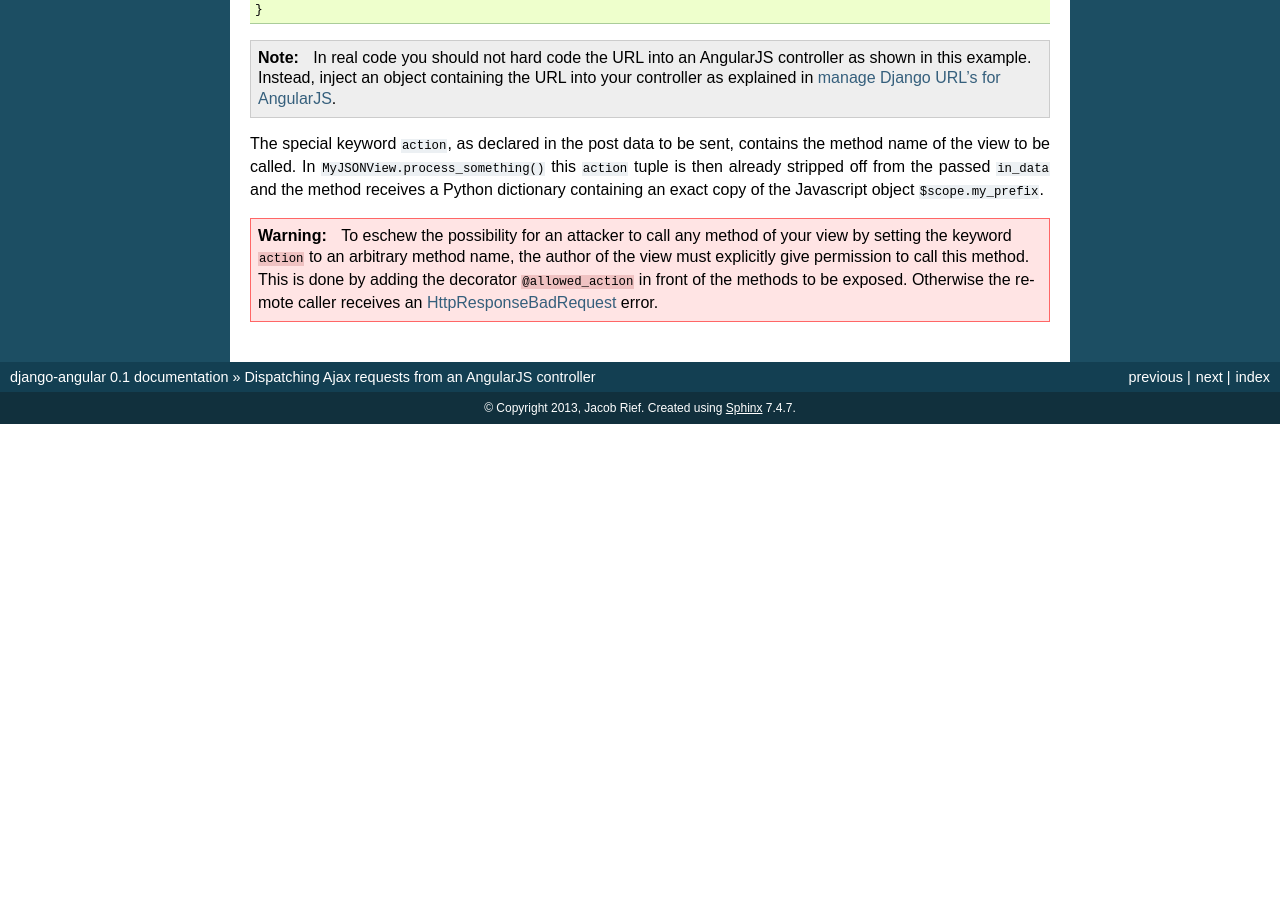
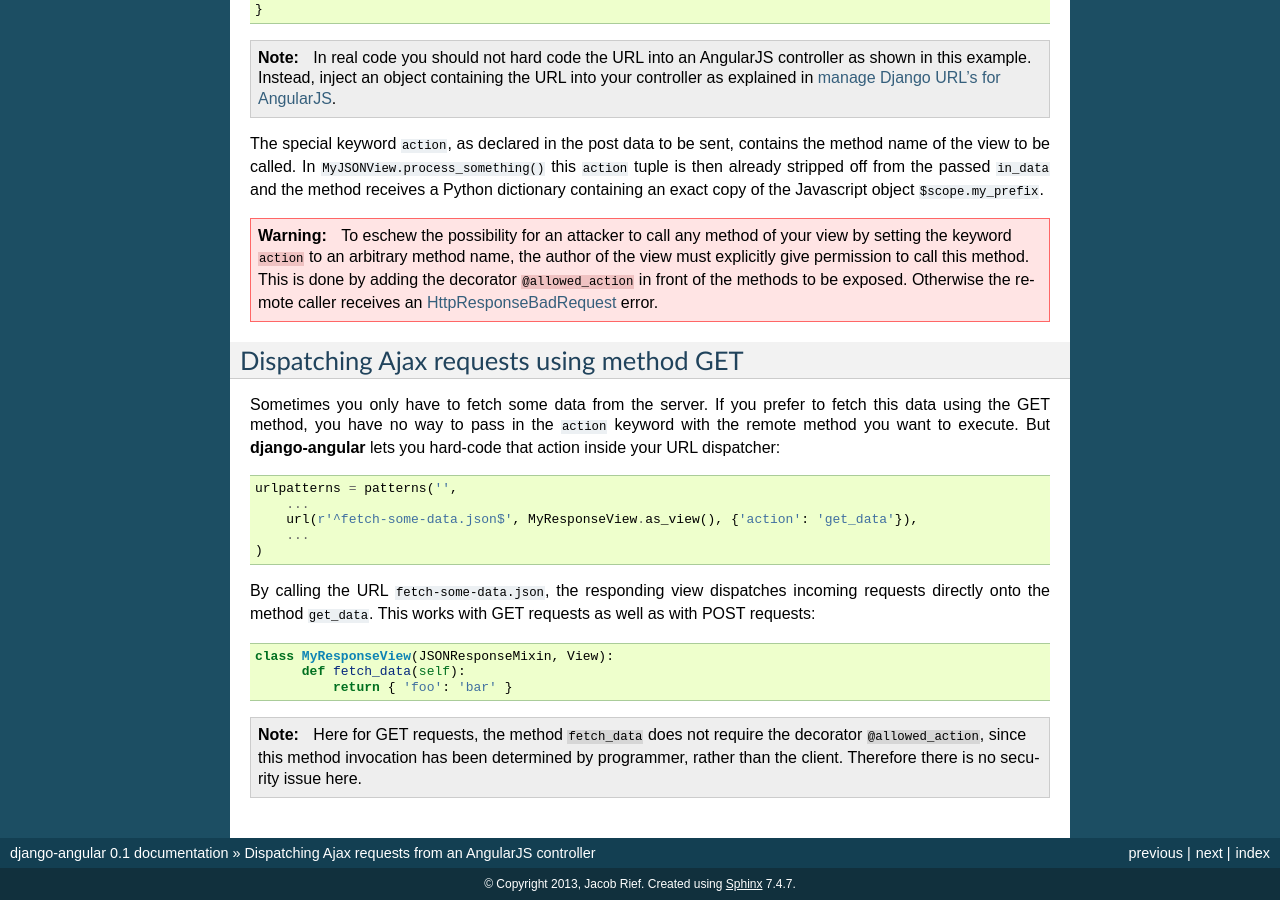
Before and after one commit to kimarakov/django_angular, a Sphinx documentation site: the page built from docs/dispatch-ajax-requests.rst, in a window 1280 px wide and 900 px high, scrolled down 699 px. Built offline with Sphinx 7.4.7, drawn with Linux system fonts in a browser that asks for light colours; before the commit the page ends 1123 px from its top, so only the background shows below that; some of the changed text lies outside the part shown.

Commit message:
Simplified documentation and unittest

```diff
--- a/docs/dispatch-ajax-requests.rst
+++ b/docs/dispatch-ajax-requests.rst
@@ -5,7 +5,7 @@ Dispatching Ajax requests from an AngularJS controller
 ======================================================
 
 Wouldn't it be nice to call a Django view method, directly from your AngularJS controller, similar
-to `Remote procedure calls`_?
+to `Remote Procedure Calls`_?
 
 This can simply be achieved by adding a **djangular** mixin class to that view::
 
@@ -61,6 +61,31 @@ containing an exact copy of the Javascript object ``$scope.my_prefix``.
        front of the methods to be exposed. Otherwise the remote caller receives an
        HttpResponseBadRequest_ error.
 
-.. _Remote procedure calls: http://en.wikipedia.org/wiki/Remote_procedure_calls
+
+Dispatching Ajax requests using method GET
+==========================================
+
+Sometimes you only have to fetch some data from the server. If you prefer to fetch this data using
+the GET method, you have no way to pass in the ``action`` keyword with the remote method you want
+to execute. But **django-angular** lets you hard-code that action inside your URL dispatcher::
+
+  urlpatterns = patterns('',
+      ...
+      url(r'^fetch-some-data.json$', MyResponseView.as_view(), {'action': 'get_data'}),
+      ...
+  )
+
+By calling the URL ``fetch-some-data.json``, the responding view dispatches incoming requests
+directly onto the method ``get_data``. This works with GET requests as well as with POST requests::
+
+  class MyResponseView(JSONResponseMixin, View):
+        def fetch_data(self):
+            return { 'foo': 'bar' }
+
+.. note:: Here for GET requests, the method ``fetch_data`` does not require the decorator
+       ``@allowed_action``, since this method invocation has been determined by programmer, rather
+       than the client. Therefore there is no security issue here.
+
+.. _Remote Procedure Calls: http://en.wikipedia.org/wiki/Remote_procedure_calls
 .. _HttpResponseBadRequest: https://docs.djangoproject.com/en/1.5/ref/request-response/#httpresponse-subclasses
 .. _manage Django URL's for AngularJS: manage-urls
```
Also changed, not shown: 1 other file.
